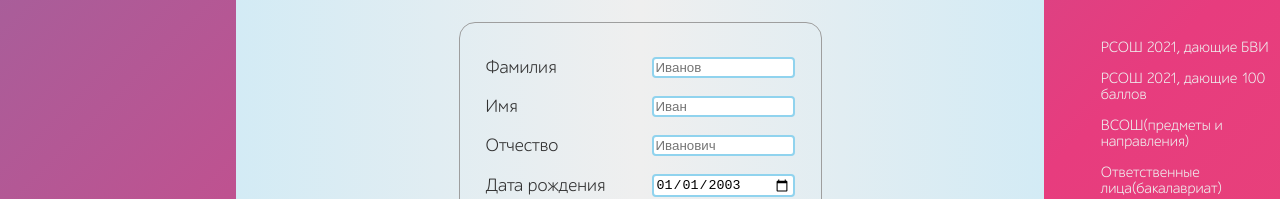
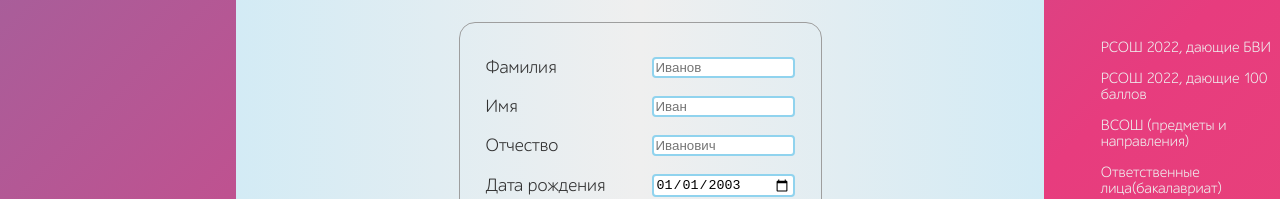
Before and after one commit to ksrt12/abit-react, a React (Create React App) app: page / in a window 1280 px wide. Shown: the top 199 px of the page. Built offline with nearby package versions, Linux system fonts and the light colour scheme.

Commit message:
ui: Links: update to 2022
Signed-off-by: Kazakov Stepan <ksrt12group@gmail.com>

```diff
--- a/src/ui/Links.tsx
+++ b/src/ui/Links.tsx
@@ -12,9 +12,9 @@ function Links() {
     const years = Object.keys(PDFs).reverse();
     const abit = "https://abit.itmo.ru";
     const links = [
-        { href: "/file/pages/82/rsosh_2021_bvi.pdf", name: "РСОШ 2021, дающие БВИ" },
-        { href: "/file/pages/82/100ballov_2021.pdf", name: "РСОШ 2021, дающие 100 баллов" },
-        { href: "/file/pages/82/vosh_2021.pdf", name: "ВСОШ(предметы и направления)" },
+        { href: "/file/pages/82/rsosh_2022_bvi.pdf", name: "РСОШ 2022, дающие БВИ" },
+        { href: "/file/pages/82/100ballov_2022.pdf", name: "РСОШ 2022, дающие 100 баллов" },
+        { href: "/file/pages/82/vosh_2022.pdf", name: "ВСОШ (предметы и направления)" },
         { href: "/page/101/", name: "Ответственные лица(бакалавриат)" },
         { href: "/page/102/", name: "Ответственные лица(магистратура)" }
     ];
```
